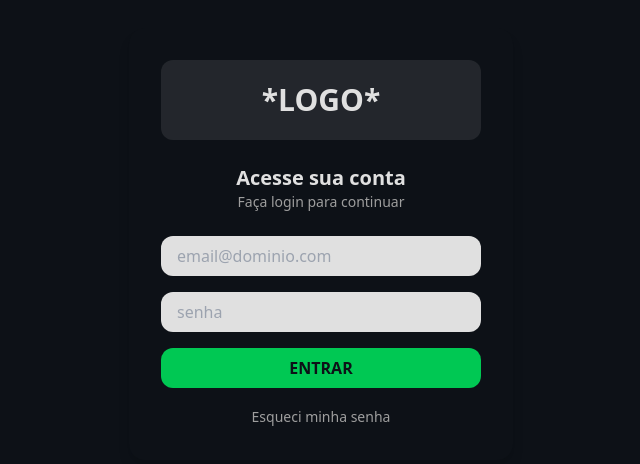
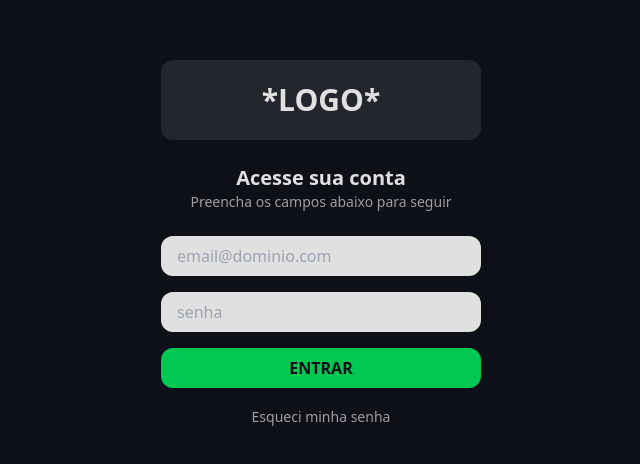
Before and after one commit to devpetry/more-money, a Next.js app: page /login in a window 1280 px wide. Shown: the part 156-620 px from the top of the page, without its empty margins (319-959 px from the left). Built offline with nearby package versions, Linux system fonts and the light colour scheme.

Commit message:
Adicionar: componente de cabeçalho em telas de acesso

```diff
--- a/src/app/login/page.tsx
+++ b/src/app/login/page.tsx
@@ -1,33 +1,15 @@
+import AccessHeader from "@/components/AccessHeader";
 import LoginForm from "@/components/LoginForm";
 
 export default function LoginPage() {
   return (
     <div className="flex items-center justify-center min-h-screen">
-      <div className="w-full max-w-sm p-8 rounded-2xl bg-[#0D1117] shadow-lg">
-        {/* LOGO */}
-        <div className="flex justify-center mb-6 bg-[#9E9E9E]/15 rounded-xl">
-          <div className="h-20 flex items-center justify-center text-3xl font-black text-[#E0E0E0]">
-            *LOGO*
-          </div>
-        </div>
-
-        {/* Título */}
-        <h2 className="text-center text-[#E0E0E0] text-xl font-bold">
-          Acesse sua conta
-        </h2>
-        <p className="text-center text-[#9E9E9E] text-sm mb-6">
-          Faça login para continuar
-        </p>
+      <div className="w-full max-w-sm p-8 rounded-2xl bg-[#0D1117]"> {/*shadow-lg*/}
+        {/* Cabeçalho */}
+        <AccessHeader />
 
         {/* Formulário */}
         <LoginForm />
-
-        {/* Link esqueci senha */}
-        <div className="mt-4 text-center">
-          <a href="#" className="text-sm text-[#9E9E9E] hover:underline">
-            Esqueci minha senha
-          </a>
-        </div>
       </div>
     </div>
   );
--- /dev/null
+++ b/src/components/AccessHeader.tsx
@@ -0,0 +1,22 @@
+"use client";
+
+export default function AccessHeader() {
+    return (
+        <>
+            {/* LOGO */}
+            <div className="flex justify-center mb-6 bg-[#9E9E9E]/15 rounded-xl">
+            <div className="h-20 flex items-center justify-center text-3xl font-black text-[#E0E0E0]">
+                *LOGO*
+            </div>
+            </div>
+
+            {/* Título */}
+            <h2 className="text-center text-[#E0E0E0] text-xl font-bold">
+            Acesse sua conta
+            </h2>
+            <p className="text-center text-[#9E9E9E] text-sm mb-6">
+            Preencha os campos abaixo para seguir
+            </p>
+        </>
+    );
+}
--- a/src/components/LoginForm.tsx
+++ b/src/components/LoginForm.tsx
@@ -25,6 +25,7 @@ export default function LoginForm() {
     }
 
     return (
+      <>
         <form onSubmit={login} className="flex flex-col gap-4">
           <input
             name="email"
@@ -46,5 +47,11 @@ export default function LoginForm() {
           </button>
           {error === "CredentialsSignin" && <div className="text-[#FF5252] text-sm text-center">Erro ao entrar</div>}
         </form>
+        <div className="mt-4 text-center">
+          <a href="#" className="text-sm text-[#9E9E9E] hover:underline">
+            Esqueci minha senha
+          </a>
+        </div>
+      </>
     )
 }
```
